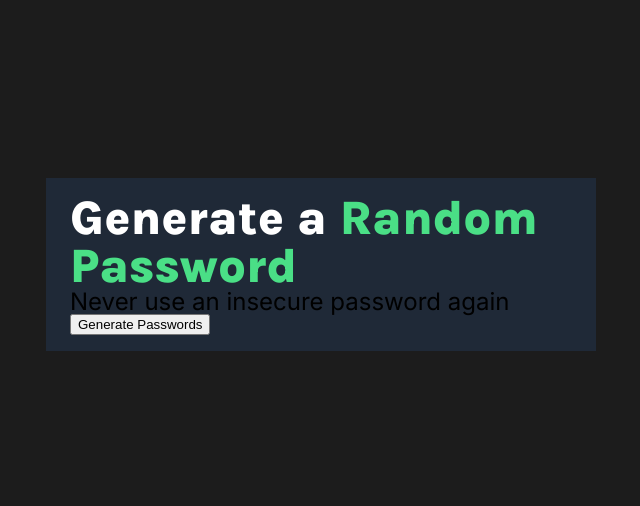
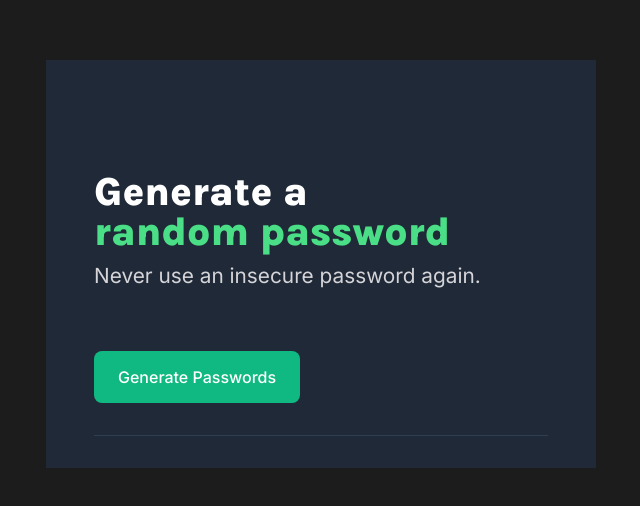
Before and after one commit to webstormcam/Password_Generator_Scrimba_Assignment_4, a plain HTML site: page index.html in a window 1280 px wide. Shown: the part 136-642 px from the top of the page, without its empty margins (319-959 px from the left). Drawn offline with Linux system fonts and the light colour scheme.

Commit message:
Finished the CSS for part 1

```diff
--- a/index.html
+++ b/index.html
@@ -15,8 +15,8 @@
 <body>
     <div id="password-gen">
         <section id="password-request">
-            <h1>Generate a <span class="green">Random Password</span></h1>
-            <h2>Never use an insecure password again</h2>
+            <h1>Generate a <br> <span class="green">random password</span></h1>
+            <h2>Never use an insecure password again.</h2>
             <button>Generate Passwords</button>
         </section>
         <section id="password-output">
--- a/style.css
+++ b/style.css
@@ -15,20 +15,47 @@ body{
     width: 100%;
     background-color: #1F2937;
     max-width: 550px;
-    padding: 1rem 1.5rem;
+    padding: 2rem 3rem;
+
 }
+
+#password-request{
+    margin-top: 5rem;
+}
+
+#password-output{
+    margin-top: 2rem;
+    border-top: 1px solid #2F3E53;
+}
+
+
 
 h1{
     color: #ffffff;
     font-family: 'Karla', sans-serif;
-    font-size: 3rem;
+    font-size: 2.5rem;
+    margin-bottom: 0.9rem;
 
 }
 
 h2{
     font-family: 'Inter', sans-serif;
-    font-size: 1.5rem;
+    font-size: 1.3rem;
     font-weight: 400;
+    color: #D5D4D8;
+    margin-bottom: 4rem;
+}
+
+button{
+    font-family: 'Inter', sans-serif;
+    font-weight: 500;
+    color: #ffffff;
+    background-color: #10B981;
+    padding: 1rem 1.5rem;
+    border-radius: 0.5rem;
+    font-size: 1rem;
+    border: none;
+    cursor: pointer;
 }
 
 .green{
```
